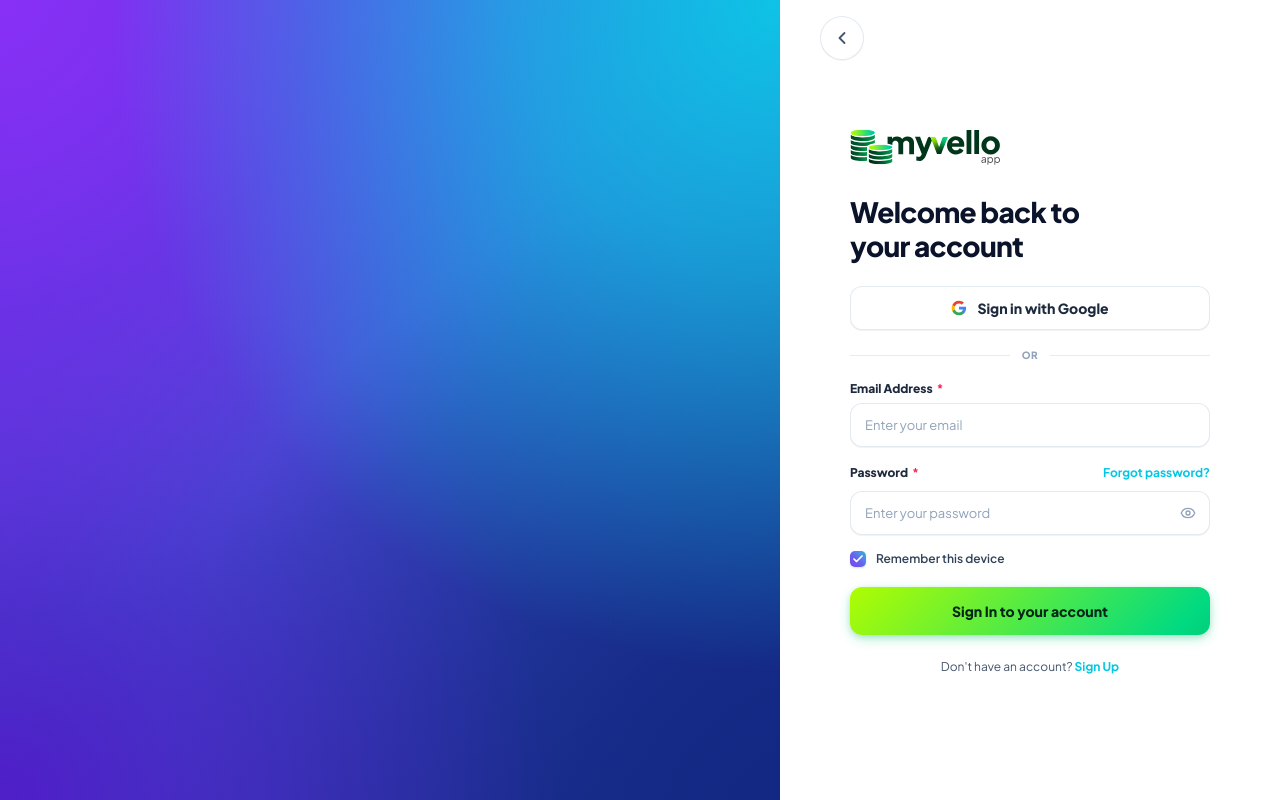
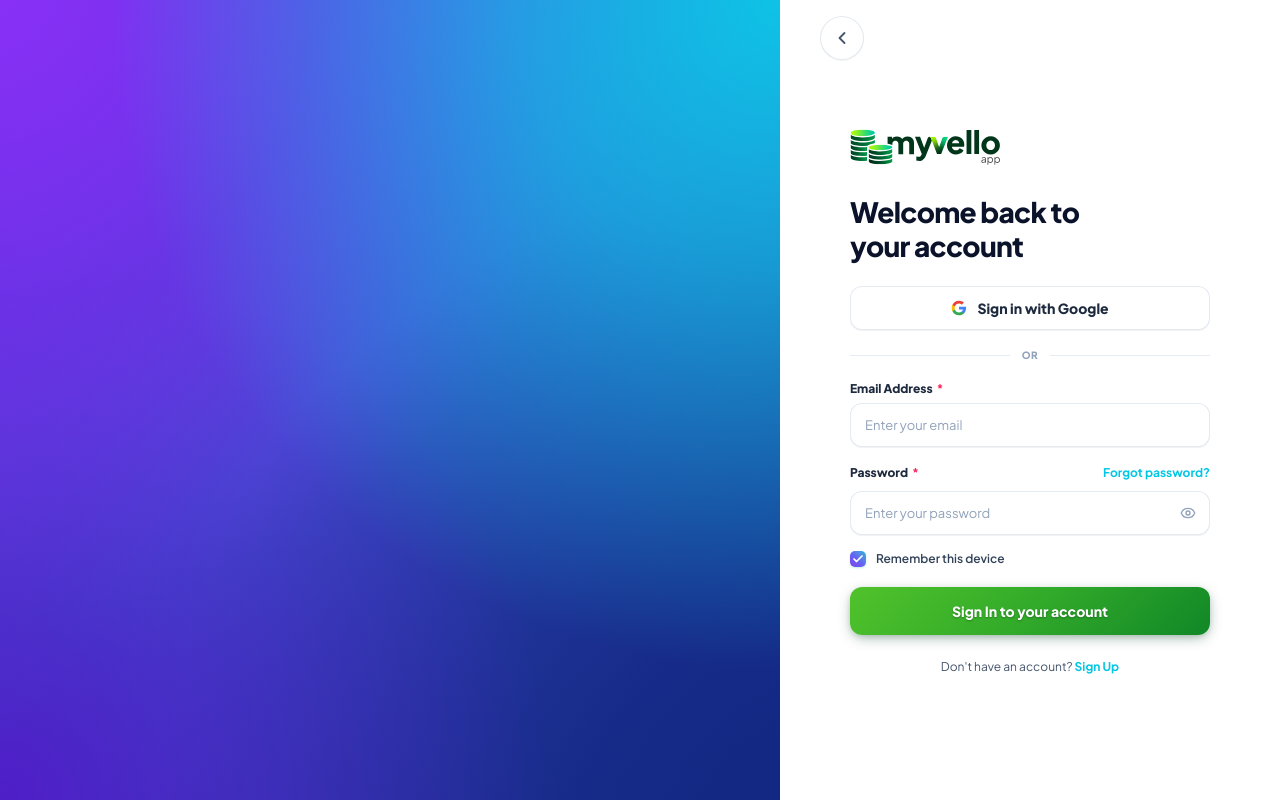
Before and after one commit to myvelloapp/myvello-frontend, a Next.js app: page /login in a window 1280 px wide. Built offline with nearby package versions, Linux system fonts and the light colour scheme; no server answers.

Commit message:
feat(design): update button colors to grassy emerald-to-forest gradient with crisp white typography

```diff
--- a/src/app/globals.css
+++ b/src/app/globals.css
@@ -166,14 +166,15 @@ body {
   transform: translate3d(0, 0, 0);
 }
 
-/* Premium Lime-to-Emerald Gradient Button with Hover Glow & Shimmer */
+/* Premium Grassy Emerald-to-Forest Gradient Button (with Crisp White Typography) */
 .btn-gradient-glow,
 .bg-btn-gradient {
-  background-image: linear-gradient(135deg, #B0FD01 0%, #01DA81 48%, #026644 100%) !important;
+  background-image: linear-gradient(135deg, #50C22B 0%, #35AD2A 24%, #0F8527 55%, #016535 80%, #004A2A 100%) !important;
   background-size: 200% auto;
-  color: #042619 !important;
+  color: #FFFFFF !important;
   font-weight: 800;
-  box-shadow: 0 4px 14px -2px rgba(1, 218, 129, 0.4), 0 2px 6px -1px rgba(2, 43, 39, 0.15) !important;
+  box-shadow: 0 4px 14px -2px rgba(0, 74, 42, 0.38), 0 2px 6px -1px rgba(0, 0, 0, 0.12) !important;
+  text-shadow: 0 1px 2px rgba(0, 30, 15, 0.35);
   transition: all 0.25s cubic-bezier(0.16, 1, 0.3, 1);
   position: relative;
   overflow: hidden;
@@ -181,16 +182,16 @@ body {
 
 .btn-gradient-glow:hover,
 .bg-btn-gradient:hover {
-  background-image: linear-gradient(135deg, #C4FF26 0%, #17EDB9 50%, #038058 100%) !important;
+  background-image: linear-gradient(135deg, #62D536 0%, #42BD31 24%, #14972E 55%, #02753F 80%, #005832 100%) !important;
   background-position: right center;
-  box-shadow: 0 6px 22px -2px rgba(1, 218, 129, 0.6), 0 3px 8px -1px rgba(2, 43, 39, 0.25) !important;
+  box-shadow: 0 6px 22px -2px rgba(16, 133, 39, 0.48), 0 3px 8px -1px rgba(0, 74, 42, 0.28) !important;
   transform: translateY(-1px);
 }
 
 .btn-gradient-glow:active,
 .bg-btn-gradient:active {
   transform: scale(0.98);
-  box-shadow: 0 2px 8px -1px rgba(1, 218, 129, 0.35) !important;
+  box-shadow: 0 2px 8px -1px rgba(0, 74, 42, 0.3) !important;
 }
 
 .btn-gradient-glow:disabled,
@@ -200,7 +201,7 @@ body {
   opacity: 0.55 !important;
   cursor: not-allowed !important;
   transform: none !important;
-  box-shadow: 0 2px 6px -1px rgba(1, 218, 129, 0.2) !important;
+  box-shadow: 0 2px 6px -1px rgba(0, 74, 42, 0.2) !important;
   pointer-events: none;
 }
 
@@ -212,12 +213,12 @@ body {
 .bg-btn-gradient span,
 .bg-btn-gradient p,
 .bg-btn-gradient svg {
-  color: #042619 !important;
+  color: #FFFFFF !important;
 }
 
 .btn-gradient-glow .animate-spin,
 .bg-btn-gradient .animate-spin {
-  border-top-color: #042619 !important;
+  border-top-color: #FFFFFF !important;
 }
 
 .btn-gradient-glow::after,
@@ -228,7 +229,7 @@ body {
   left: -130%;
   width: 65%;
   height: 100%;
-  background: linear-gradient(90deg, transparent, rgba(255, 255, 255, 0.45), transparent);
+  background: linear-gradient(90deg, transparent, rgba(255, 255, 255, 0.35), transparent);
   transform: skewX(-20deg);
   transition: left 0.75s ease;
   pointer-events: none;
--- a/src/components/layout/Sidebar.tsx
+++ b/src/components/layout/Sidebar.tsx
@@ -224,7 +224,7 @@ export function Sidebar() {
                       className={cn(
                         "w-full flex items-center justify-between p-2 rounded-[12px] text-xs transition-all cursor-pointer group text-left",
                         isSelected
-                          ? "btn-gradient-glow text-[#042619] shadow-md shadow-emerald-500/25 font-bold"
+                          ? "btn-gradient-glow text-white shadow-md shadow-emerald-500/25 font-bold"
                           : "text-slate-700 hover:bg-slate-50 hover:text-slate-900"
                       )}
                     >
```
